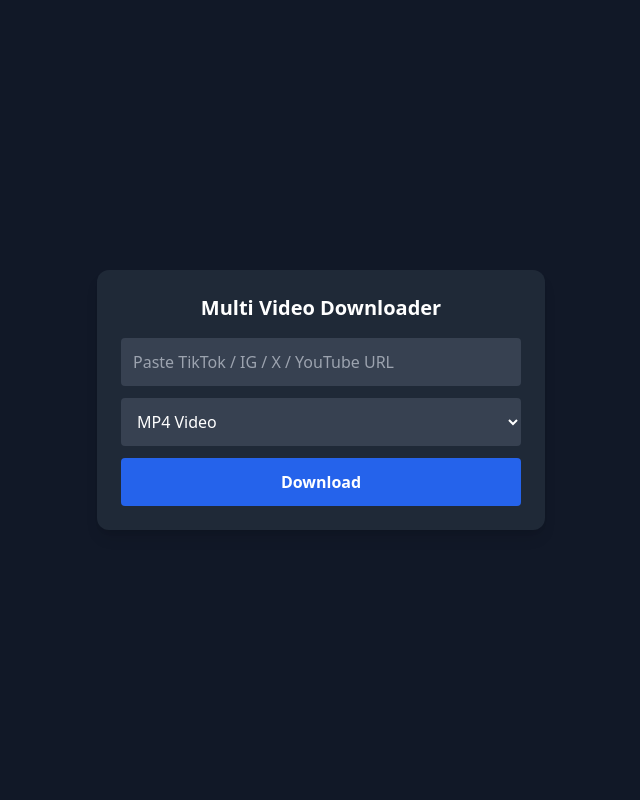
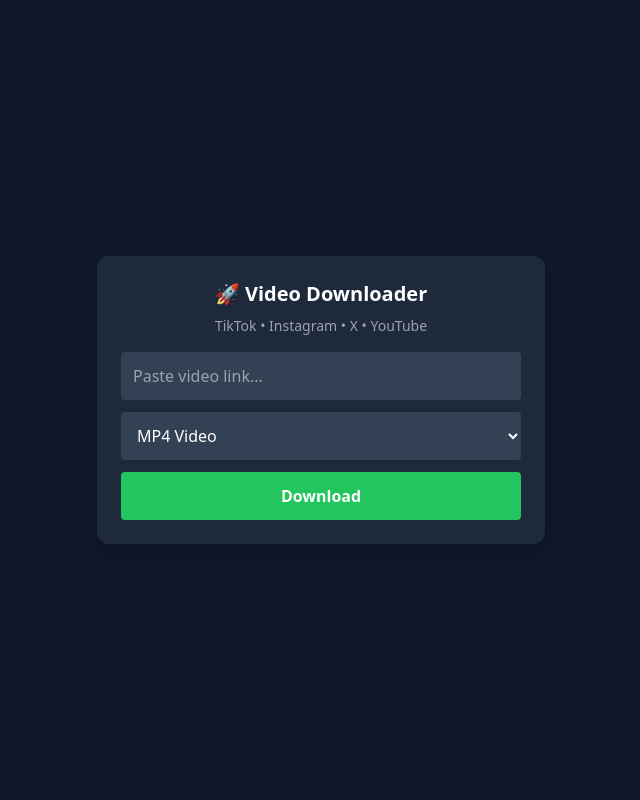
Before and after one commit to hafizsatriyo9-tech/video-downloader, a Flask app: page / in a window 1280 px wide. Shown: the whole page, without its empty margins (319-959 px from the left). Run offline with Flask 3, Linux system fonts and the light colour scheme; some libraries are stand-ins or nearby versions.

Commit message:
Update index.html

```diff
--- a/templates/index.html
+++ b/templates/index.html
@@ -2,89 +2,82 @@
 <html lang="en">
 <head>
 <meta charset="UTF-8">
-<title>Video Downloader</title>
+<title>Video Downloader Pro</title>
 <script src="https://cdn.tailwindcss.com"></script>
 </head>
 
-<body class="bg-gray-900 text-white flex items-center justify-center min-h-screen">
+<body class="bg-slate-900 text-white flex items-center justify-center min-h-screen px-4">
 
-<div class="bg-gray-800 p-6 rounded-xl shadow-lg w-full max-w-md">
+<div class="bg-slate-800 p-6 rounded-xl shadow-xl w-full max-w-md">
 
-<h1 class="text-xl font-bold text-center mb-4">
-Multi Video Downloader
-</h1>
+<h2 class="text-xl font-bold text-center mb-2">🚀 Video Downloader</h2>
+<p class="text-center text-sm text-gray-400 mb-4">
+TikTok • Instagram • X • YouTube
+</p>
 
-<input id="url" type="text" placeholder="Paste TikTok / IG / X / YouTube URL"
-class="w-full p-3 rounded bg-gray-700 outline-none mb-3">
+<form id="form" action="/download" method="post">
 
-<select id="format" class="w-full p-3 rounded bg-gray-700 mb-3">
+<input
+type="text"
+name="url"
+required
+placeholder="Paste video link..."
+class="w-full p-3 rounded bg-slate-700 outline-none mb-3">
+
+<select
+name="format"
+class="w-full p-3 rounded bg-slate-700 mb-3">
+
 <option value="mp4">MP4 Video</option>
 <option value="mp3">MP3 Audio</option>
+
 </select>
 
-<button onclick="startDownload()"
-class="w-full bg-blue-600 hover:bg-blue-700 p-3 rounded font-bold">
+<button
+type="submit"
+class="bg-green-500 hover:bg-green-600 w-full p-3 rounded font-bold">
+
 Download
+
 </button>
 
-<div class="mt-4 hidden" id="progressBox">
-<div class="w-full bg-gray-600 rounded">
-<div id="bar" class="bg-green-500 text-xs p-1 rounded w-0%">0%</div>
+</form>
+
+<!-- PROGRESS BAR -->
+<div id="progressBox" class="hidden mt-4">
+
+<p class="text-sm mb-1">Downloading...</p>
+
+<div class="w-full bg-slate-700 rounded">
+<div id="bar" class="bg-green-500 h-3 rounded w-0"></div>
 </div>
+
 </div>
 
 </div>
 
 <script>
 
-async function startDownload() {
+const form = document.getElementById("form")
+const progressBox = document.getElementById("progressBox")
+const bar = document.getElementById("bar")
 
-let url = document.getElementById("url").value;
-let format = document.getElementById("format").value;
+form.addEventListener("submit", () => {
 
-if(!url){
- alert("Masukkan URL dulu!");
- return;
-}
+progressBox.classList.remove("hidden")
 
-document.getElementById("progressBox").classList.remove("hidden");
+let width = 0
 
-let res = await fetch("/download", {
- method: "POST",
- headers: {"Content-Type":"application/x-www-form-urlencoded"},
- body: `url=${encodeURIComponent(url)}&format=${format}`
-});
+let loading = setInterval(() => {
+    if (width >= 90) {
+        clearInterval(loading)
+    } else {
+        width += 5
+        bar.style.width = width + "%"
+    }
+}, 400)
 
-let data = await res.json();
-
-let task = data.task_id;
-let file = data.file;
-
-let timer = setInterval(async () => {
-
- let p = await fetch("/progress/" + task);
- let prog = await p.json();
-
- if(prog.progress >= 0){
-
- document.getElementById("bar").style.width = prog.progress + "%";
- document.getElementById("bar").innerText = Math.floor(prog.progress) + "%";
-
- }
-
- if(prog.progress >= 100){
- clearInterval(timer);
- window.location = "/getfile?path=" + file;
- }
-
- if(prog.progress == -1){
- clearInterval(timer);
- alert("Download gagal!");
- }
-
-}, 1000);
-
-}
+})
 
 </script>
 
```
